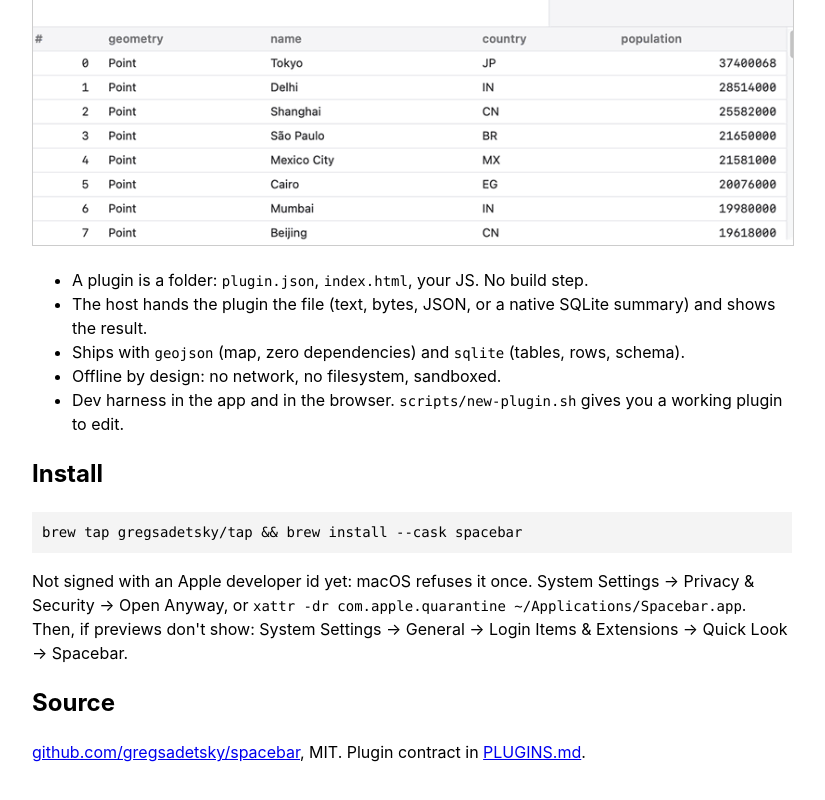
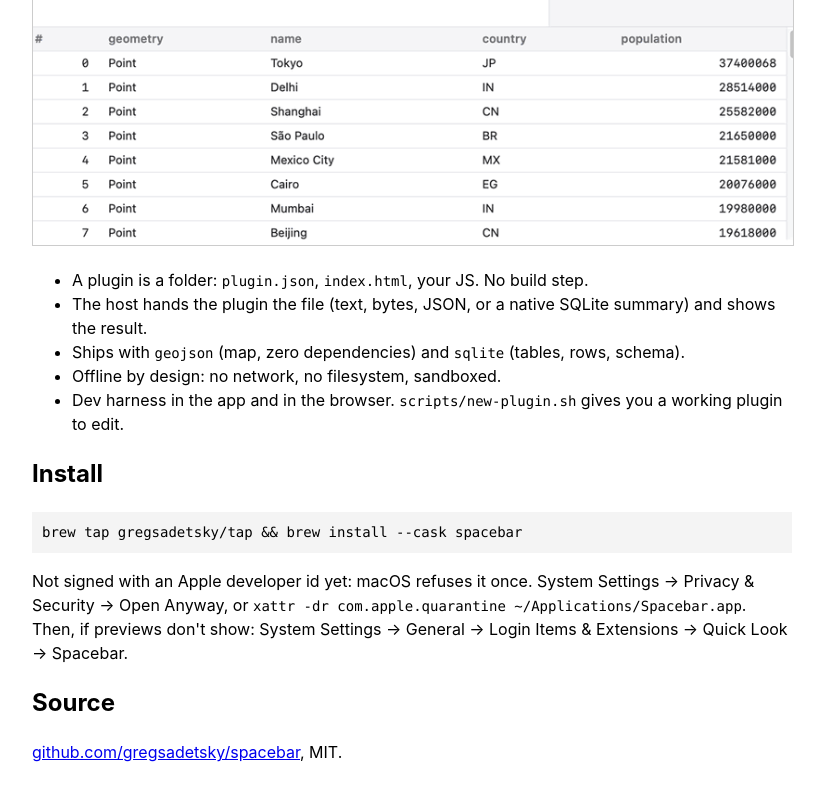
Before and after one commit to gregsadetsky/spacebar, a plain HTML site: page web/index.html in a window 1280 px wide. Shown: the part 507-1307 px from the top of the page, without its empty margins (228-1053 px from the left). Drawn offline with Linux system fonts and the light colour scheme.

Commit message:
readme copy, drop plugin contract link from landing page

```diff
--- a/web/index.html
+++ b/web/index.html
@@ -33,6 +33,6 @@
   <pre>brew tap gregsadetsky/tap &amp;&amp; brew install --cask spacebar</pre>
   <p>Not signed with an Apple developer id yet: macOS refuses it once. System Settings → Privacy &amp; Security → Open Anyway, or <code>xattr -dr com.apple.quarantine ~/Applications/Spacebar.app</code>. Then, if previews don't show: System Settings → General → Login Items &amp; Extensions → Quick Look → Spacebar.</p>
   <h2>Source</h2>
-  <p><a href="https://github.com/gregsadetsky/spacebar">github.com/gregsadetsky/spacebar</a>, MIT. Plugin contract in <a href="https://github.com/gregsadetsky/spacebar/blob/main/PLUGINS.md">PLUGINS.md</a>.</p>
+  <p><a href="https://github.com/gregsadetsky/spacebar">github.com/gregsadetsky/spacebar</a>, MIT.</p>
 </body>
 </html>
```
Also changed, not shown: README.md.
